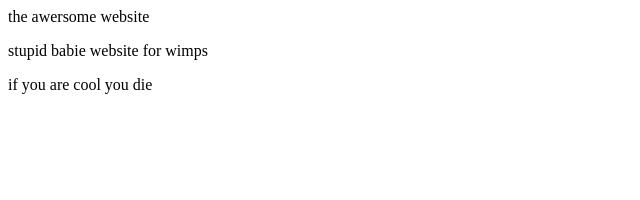
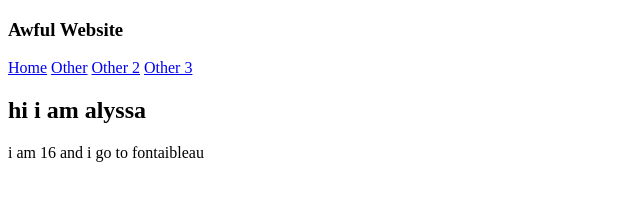
Before and after one commit to pumpoen/pumpoen.github.io, a plain HTML site: page index.html in a window 1280 px wide. Shown: the whole page, without its empty margins (0-640 px from the left). Drawn offline with Linux system fonts and the light colour scheme.

Commit message:
forgot to leave a message i added content

```diff
--- a/index.html
+++ b/index.html
@@ -1,8 +1,27 @@
 <!DOCTYPE html>
 <html>
-    <head>the awersome website</head>
-    <body>
-        <p>stupid babie website for wimps</p>
-        <p>if you are cool you die</p>
-    </body>
+<head>
+<title>the awersome website</title>
+</head>
+
+<body>
+<section class="contents">
+    <nav>
+        <h1> Awful Website </h1>
+        <a href="https://pumpoen.github.io/">Home</a>
+        <a href="https://pumpoen.github.io/">Other</a>
+        <a href="https://pumpoen.github.io/">Other 2</a>
+        <a href="https://pumpoen.github.io/">Other 3</a>
+    </nav>
+    <main>
+        <div class="sidebar">
+        </div>
+
+        <section class="content">
+            <h2>hi i am alyssa</h2>
+            <p>i am 16 and i go to fontaibleau</p>
+        </section>
+    </main>
+</section>
+</body>
 </html>
```
Also changed, not shown: favicon.ico (added).
